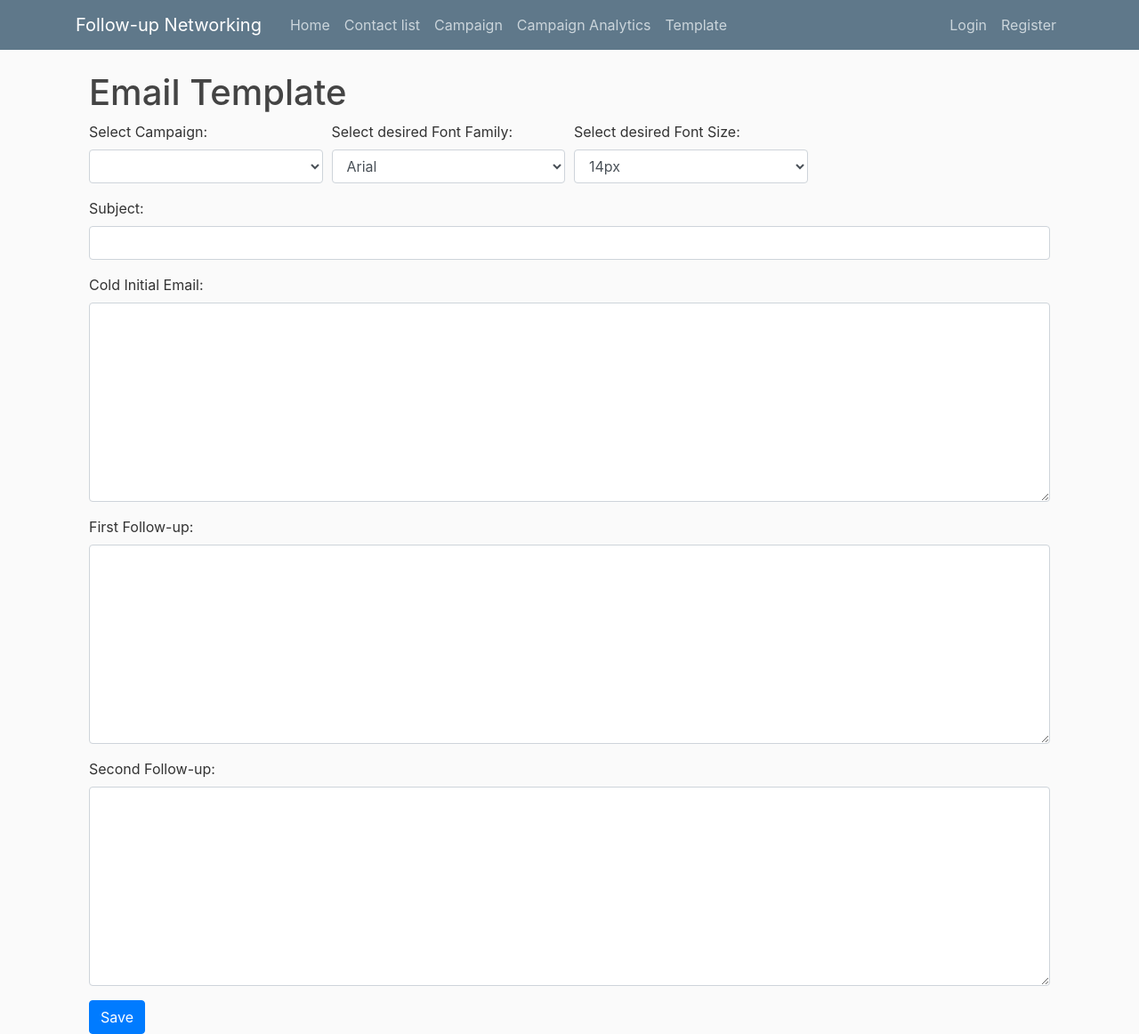
After one commit to Orenil/Django-Contacts, a Django app: template contacts/templates/email_template.html in a window 1280 px wide. The commit adds this page. Shown: the whole page at 89% size. Run offline with Django 3.2, Linux system fonts and the light colour scheme; the template is opened without the code that fills it, so the values that code supplies are empty; some libraries are stand-ins or nearby versions.

Commit message:
updated changes

```diff
--- a/contacts/templates/base.html
+++ b/contacts/templates/base.html
@@ -29,6 +29,7 @@
                         <a class="nav-item nav-link" href="{% url 'contact-list' %}">Contact list</a>
                         <a class="nav-item nav-link" href="{% url 'campaign_page' %}">Campaign</a>
                         <a class="nav-item nav-link" href="{% url 'campaign_analytics' %}">Campaign Analytics</a>
+                        <a class="nav-item nav-link" href="{% url 'email_template' %}">Template</a>
                     </div>
                     <!-- Navbar Right Side -->
                     <div class="navbar-nav ml-auto">
--- /dev/null
+++ b/contacts/templates/email_template.html
@@ -0,0 +1,180 @@
+{% extends 'base.html' %}
+
+{% block title %}
+    <title>Email Template</title>
+{% endblock %}
+
+{% block content %}
+    <div class="container mt-5">
+        <h1>Email Template</h1>
+        <form method="post" action="{% url 'send_email' %}">
+            {% csrf_token %}
+
+            <div class="form-row">
+                <div class="form-group col-md-3">
+                    <label for="selected_campaign">Select Campaign:</label>
+                    <select class="form-control" id="selected_campaign" name="selected_campaign" required>
+                        {% for campaign in campaign_names %}
+                            <option value="{{ campaign }}">{{ campaign }}</option>
+                        {% endfor %}
+                    </select>
+                </div>
+
+                <div class="form-group col-md-3">
+                    <label for="fontFamilySelect">Select desired Font Family:</label>
+                    <select class="form-control" id="fontFamilySelect" name="font_family">
+                        <!-- Add your font family options here -->
+                        <option value="Arial">Arial</option>
+                        <option value="Verdana">Verdana</option>
+                        <option value="Georgia">Georgia</option> <!-- Added Georgia font family -->
+                        <!-- Add more options as needed -->
+                    </select>
+                </div>
+
+                <div class="form-group col-md-3">
+                    <label for="fontSizeSelect">Select desired Font Size:</label>
+                    <select class="form-control" id="fontSizeSelect" name="font_size">
+                        <!-- Add your font size options here -->
+                        <option value="12px">12px</option>
+                        <option value="14px">14px</option>
+                        <option value="16px">16px</option> <!-- Added 16px font size -->
+                        <!-- Add more options as needed -->
+                    </select>
+                </div>
+            </div>
+
+            <div class="form-group">
+                <label for="subject">Subject:</label>
+                <input type="text" class="form-control" id="subject" name="subject" style="font-weight: bold;" required>
+            </div>
+
+            <div class="form-group">
+                <label for="emailContent1">Cold Initial Email:</label>
+                <textarea class="form-control" id="emailContent1" name="emailContent1" rows="10" required></textarea>
+            </div>
+
+            <div class="form-group">
+                <label for="emailContent2">First Follow-up:</label>
+                <textarea class="form-control" id="emailContent2" name="emailContent2" rows="10" required></textarea>
+            </div>
+
+            <div class="form-group">
+                <label for="emailContent3">Second Follow-up:</label>
+                <textarea class="form-control" id="emailContent3" name="emailContent3" rows="10" required></textarea>
+            </div>
+
+            <button type="submit" class="btn btn-primary">Save</button>
+        </form>
+    </div>
+
+    <!-- Add this script section at the end of your HTML body or in a separate JS file -->
+    <script src="https://code.jquery.com/jquery-3.6.4.min.js"></script>
+
+    <script>
+        // Function to update email content and subject based on the selected campaign
+        function updateEmailContentAndSubject(selectedCampaign) {
+            // You may need to adjust this part based on how your data is structured
+            $.ajax({
+                url: '{% url "get_email_details" %}',
+                type: 'GET',
+                data: { campaign: selectedCampaign },
+                success: function(data) {
+                    // Update the form fields with the retrieved data
+                    $('#emailContent1').val(data.emailContent1);
+                    $('#emailContent2').val(data.emailContent2);
+                    $('#emailContent3').val(data.emailContent3);
+                    $('#subject').val(data.subject);
+
+                    // Apply styles to email content based on saved preferences
+                    applyStyles(data.styles);
+
+                    // Make the subject text bold
+                    $('#subject').css('font-weight', 'bold');
+                },
+                error: function(error) {
+                    console.log('Error fetching email contents:', error);
+                }
+            });
+        }
+
+        // Function to apply styles to the email content
+        function applyStyles(styles) {
+            $('#emailContent1, #emailContent2, #emailContent3').css({
+                'font-family': styles.fontFamily,
+                'font-size': styles.fontSize,
+            });
+        }
+
+        $(document).ready(function() {
+            // Set default font family and font size
+            var defaultFontFamily = 'Arial';
+            var defaultFontSize = '14px';
+
+            // Set default values for font family and font size
+            $('#fontFamilySelect').val(defaultFontFamily);
+            $('#fontSizeSelect').val(defaultFontSize);
+
+            // Apply default styles to email content
+            applyStyles({ fontFamily: defaultFontFamily, fontSize: defaultFontSize });
+
+            // Make the subject text bold on document ready
+            $('#subject').css('font-weight', 'bold');
+
+            // Fetch campaign names and populate the dropdown
+            $.ajax({
+                url: '{% url "get_campaign_names" %}',
+                type: 'GET',
+                success: function(data) {
+                    var campaignDropdown = $('#selected_campaign');
+                    campaignDropdown.empty();
+                    $.each(data.campaigns, function(index, campaign) {
+                        campaignDropdown.append('<option value="' + campaign + '">' + campaign + '</option>');
+                    });
+
+                    // Trigger the change event on page load to update email content and subject
+                    campaignDropdown.change();
+                },
+                error: function(error) {
+                    console.log('Error fetching campaign names:', error);
+                }
+            });
+
+            // Add change event listener to the campaign dropdown
+            $('#selected_campaign').change(function() {
+                var selectedCampaign = $(this).val();
+                updateEmailContentAndSubject(selectedCampaign);
+            });
+
+            // Add submit event listener to the form
+            $('form').submit(function(e) {
+                e.preventDefault(); // Prevent the default form submission
+
+                // Get the selected campaign
+                var selectedCampaign = $('#selected_campaign').val();
+
+                // Perform your AJAX request for sending/updating the email here
+                $.ajax({
+                    url: '{% url "send_email" %}',
+                    type: 'POST',
+                    data: $('form').serialize(),
+                    success: function(response) {
+                        // Display the success message with the selected campaign
+                        alert('Saved email content for campaign "' + selectedCampaign + '" successfully');
+                    },
+                    error: function(error) {
+                        console.log('Error saving email content:', error);
+                    }
+                });
+            });
+
+            // Add event listeners for style selection
+            $('#fontFamilySelect, #fontSizeSelect').change(function() {
+                var fontFamily = $('#fontFamilySelect').val();
+                var fontSize = $('#fontSizeSelect').val();
+
+                // Apply styles to email content based on user preferences
+                applyStyles({ fontFamily: fontFamily, fontSize: fontSize });
+            });
+        });
+    </script>
+{% endblock %}
--- a/contacts/urls.py
+++ b/contacts/urls.py
@@ -27,7 +27,10 @@ urlpatterns = [
     path('pause_campaign/', views.pause_campaign, name='pause_campaign'),
     path('get_campaign_status/', views.get_campaign_status, name='get_campaign_status'),
     path('campaign-analytics/', views.campaign_analytics, name='campaign_analytics'),
-    path('get_campaign_summary/', views.get_campaign_summary, name='get_campaign_summary')
+    path('get_campaign_summary/', views.get_campaign_summary, name='get_campaign_summary'),
+    path('email-template/', views.email_template_page, name='email_template'),
+    path('send_email/', views.send_email, name='send_email'),
+    path('get_email_details/', views.get_email_details, name='get_email_details'),
 ]
 
 if settings.DEBUG:
```
Also changed, not shown: contacts/admin.py (+7 -1 lines), contacts/models.py (+13 -0 lines), contacts/views.py (+96 -1 lines), contacts/migrations/0033_email.py (added), contacts/migrations/0034_email_user.py (added), contacts/migrations/0035_email_campaign_name.py (added), contacts/migrations/0036_remove_email_campaign_name_email_campaign.py (added), contacts/migrations/0037_alter_email_campaign.py (added), contacts/migrations/0038_remove_email_campaign_email_campaign_name.py (added), contacts/migrations/0039_remove_email_campaign_name.py (added), contacts/migrations/0040_alter_email_user.py (added), contacts/migrations/0041_email_campaign.py (added), contacts/migrations/0042_email_font_family_email_font_size_email_is_bold_and_more.py (added), contacts/migrations/0043_alter_email_font_family_alter_email_font_size.py (added), 2 more files.
